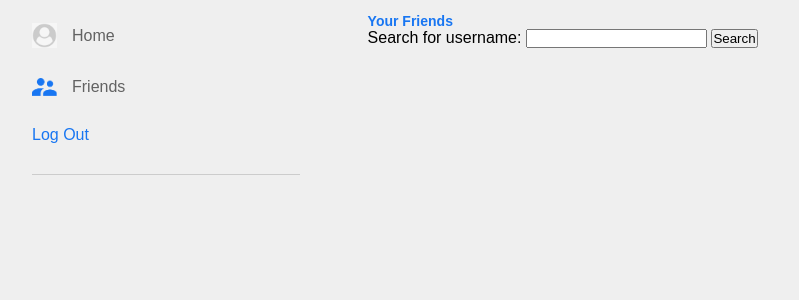
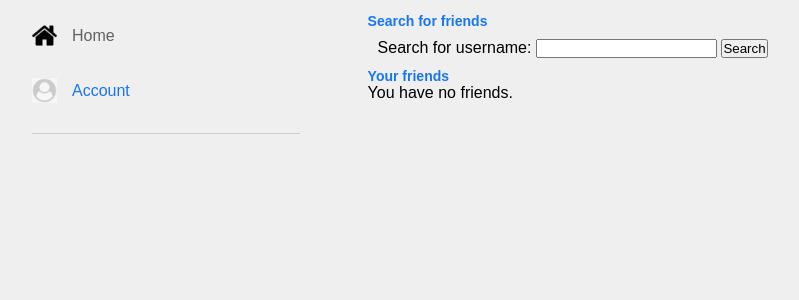
Before and after one commit to jamesmb8/BlogPlatform, a PHP site: page /friends.php in a window 1280 px wide. Shown: the part 64-364 px from the top of the page, without its empty margins (42-841 px from the left). Run offline with PHP 8.4, Linux system fonts and the light colour scheme; the visitor is signed in with stand-in values (Sample User, id 1); data comes from the database, SQL or seed files in the repository; both versions use the stored data as it was after the commit.

Commit message:
showing friends

```diff
--- a/account.php
+++ b/account.php
@@ -51,7 +51,7 @@ $userPosts = getUserPosts($userID, $dbPath);
                 <div class="pd-row">
 
                     <div>
-
+                        <h2>Your details</h2>
                         <ul>
                 <li>First Name: <?php echo $_SESSION['first_name']; ?></li>
                  <li>Last name: <?php echo $_SESSION['last_name']; ?></li>
--- a/css/style.css
+++ b/css/style.css
@@ -458,3 +434,20 @@ h2 {
   background-color: #1876f2;
   color: white;
 }
+
+
+
+        #friends.list {
+
+list-style-type: none;
+            padding: 0;
+        }
+        li {
+            margin-bottom: 10px;
+            border: 1px solid #ccc;
+            padding: 10px;
+        }
+
+#tryandsearch {
+    padding: 10px;
+}
--- a/css/styles.css
+++ b/css/styles.css
@@ -272,3 +272,7 @@ form textarea:valid ~ button:hover{
 .list li.active .radio::before{
   background: #4599FF;
 }
+
+#searchform {
+  padding: 25px;
+}
--- a/friends.php
+++ b/friends.php
@@ -15,6 +15,9 @@ $username = $_SESSION['username'];
 $first_name = $_SESSION['first_name'];
 $last_name = $_SESSION['last_name'];
 $email = $_SESSION['email'];
+
+
+require_once"phpfunctions/getfriends.php";
 
 ?>
 
@@ -42,25 +45,49 @@ $email = $_SESSION['email'];
 <div class="container">
         <div class="left-sidebar">
             <div class="imp-links">
-                 <a href="try2.php"><img src="images/User-image.png"> Home</a>
-                 <a href="friends.php"><img src="images/friends.png"> Friends</a>
-                 <a href="login.php"> Log Out</a>
+                 <a href="try2.php"><img src="images/home.png"> Home</a>
+                 <a href="account.php"><img src="images/User-image.png"> Account</a>
+
 
             </div>
 
         </div>
         <!----------------- middle content--------- -->
         <div class="main-content">
-            <h2>Your Friends</h2>
-            <form action="phpfunctions/searchresults.php" method="GET">
+            <h2>Search for friends</h2>
+            <div id="tryandsearch"
+            <form action="phpfunctions/searchresults.php" method="GET" id="searchform">
     <label for="search_username">Search for username:</label>
     <input type="text" id="search_username" name="search_username" required>
     <button type="submit">Search</button>
+</div>
 </form>
-</div>
+
+  <h2>Your friends</h2>
+<div id="friends.list">
+<?php
+// Include get_friends.php to retrieve user's friends
 
 
+// Output friends' information for debugging
 
+// Check if there are any friends
+if (!empty($friends)) {
+    echo '<ul>';
+    foreach ($friends as $friend) {
+        echo '<li>';
+        echo 'Username: ' . htmlspecialchars($friend['member_username']) . '<br>';
+        echo 'First Name: ' . htmlspecialchars($friend['member_firstname']) . '<br>';
+        echo 'Last Name: ' . htmlspecialchars($friend['member_lastname']);
+        echo '</li>';
+    }
+    echo '</ul>';
+} else {
+    echo 'You have no friends.';
+}
+?>
+</div>
+</div>
 
 
 
--- /dev/null
+++ b/phpfunctions/getfriends.php
@@ -0,0 +1,46 @@
+<?php
+session_start();
+
+// Check if user is logged in
+if (!isset($_SESSION['user_id'])) {
+    header('Location: login.html');
+    exit;
+}
+
+// Database connection
+include"db_connect.php";
+
+// Get user ID from session
+$userID = $_SESSION['user_id'];
+
+// Query to fetch user's friends
+$query = "SELECT U.member_username, U.member_firstname, U.member_lastname
+          FROM Friend F
+          JOIN User U ON F.user2_id = U.ID
+          WHERE F.user1_id = :userID";
+
+
+
+$stmt = $db->prepare($query);
+$stmt->bindValue(':userID', $userID, SQLITE3_INTEGER);
+
+
+
+$result = $stmt->execute();
+if (!$result) {
+    die("Query execution failed: " );
+}
+
+// Array to store friends' information
+$friends = [];
+
+while ($row = $result->fetchArray(SQLITE3_ASSOC)) {
+    $friends[] = $row;
+}
+
+// Close database connection
+$db->close();
+
+// Output friends' information as JSON (for AJAX requests, if needed)
+
+?>
--- a/phpfunctions/login.php
+++ b/phpfunctions/login.php
@@ -41,4 +41,5 @@ if ($_SERVER['REQUEST_METHOD'] === 'POST') {
         echo "Invalid username or password. Please try again.";
     }
 }
+$db->close();
 ?>
```
Also changed, not shown: other parts of css/style.css (+1 -25 lines), phpfunctions/createpostdb.php (+12 -9 lines), phpfunctions/signup.php (+4 -4 lines), StudentModule.db, images/home.png (added), postexamples.php (added), 1 other file.
